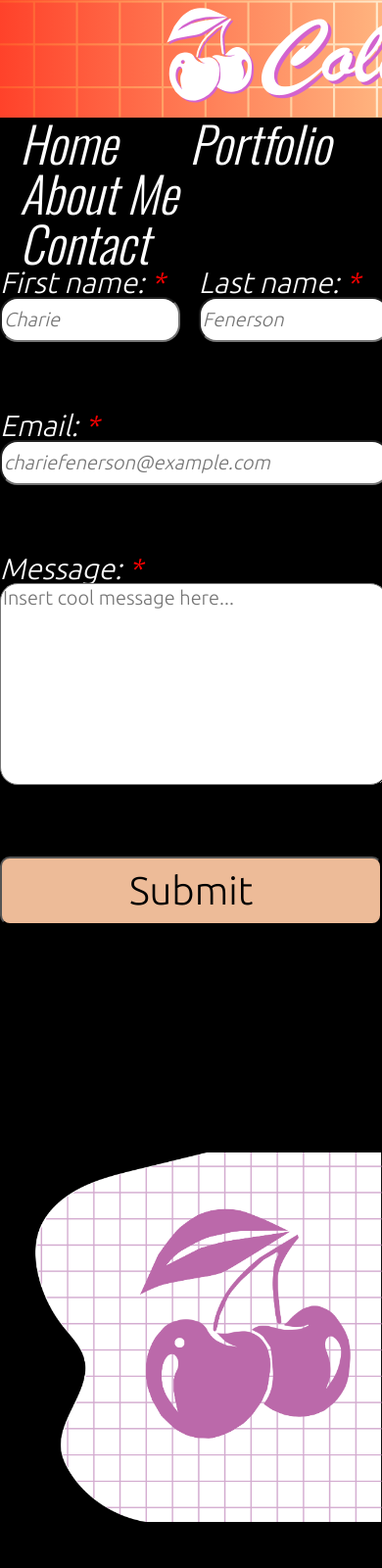
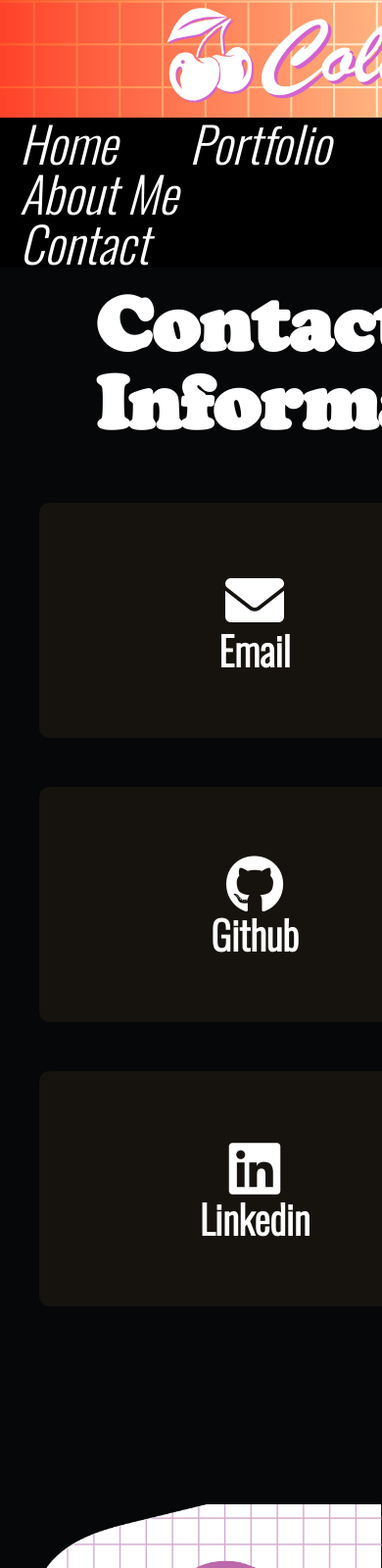
Before and after one commit to Colefreezer/colefreezer.github.io, a plain HTML site: page CD_Contact.html in a window 390 px wide. Shown: the top 1600 px of the page at 98% size. Drawn offline with nearby package versions, Linux system fonts and the light colour scheme.

Commit message:
Worked on About me and Contact
Worked on About me and Contact

```diff
--- a/CD_Contact.html
+++ b/CD_Contact.html
@@ -5,7 +5,7 @@
     <title>Cole Dennie</title>
     <link rel="stylesheet" href="CSS/myersReset.css">
     <link rel="stylesheet" href="CSS/CD_Contact.css">
-
+    <link rel="stylesheet" href="https://cdnjs.cloudflare.com/ajax/libs/font-awesome/6.0.0-beta3/css/all.min.css"> <!-- Font Awesome Link -->
 </head>
 <body>
     <header>
@@ -18,35 +18,32 @@
                 <li class="navItem"><a href="CD_Portfolio.html">Portfolio</a></li>
                 <li class="navItem"><a href="CD_About.html">About Me</a></li>
                 <li class="navItem"><a href="CD_Contact.html">Contact</a></li>
-
             </ul>
         </nav>
     </div>
     <main>
-        <form>
-            <fieldset class="left">
-                <label for="fname">First name:</label>
-                <input type="text" id="fname" name="fname" placeholder="Charie">
-            </fieldset>
-            <fieldset class="right">
-                <label for="lname">Last name:</label>
-                <input type="text" id="lname" name="lname" placeholder="Fenerson">
-            </fieldset>
-            <label for="email">Email:</label>
-            <input type="email" id="email" name="email" placeholder="chariefenerson@example.com">
-
-            <label for="message">Message:</label>
-            <textarea id="message" name="message" rows="4" cols="50" placeholder="Insert cool message here..."></textarea>
-
-            <input class="submitButton" type="submit" value="Submit">
-
-        </form>
+        <section>
+            <h2>Contact Information</h2>
+            <div class="selection">
+                <div class="boxed">
+                    <a href="mailto:colejdennie@gmail.com">
+                        <p><i class="fas fa-envelope"></i> Email</p>
+                    </a>
+                </div>
+                <div class="boxed">
+                    <a href="https://github.com/Colefreezer">
+                        <p><i class="fa-brands fa-github"></i> Github</p>
+                    </a>
+                </div>
+                <div class="boxed">
+                    <a href="https://www.linkedin.com/in/cole-dennie-13095b328/">
+                        <p><i class="fa-brands fa-linkedin"></i> Linkedin</p>
+                    </a>
+                </div>
+            </div>
+        </section>
         <aside>
         </aside>
-
-
-
     </main>
-
 </body>
 </html>
--- a/CSS/CD_About.css
+++ b/CSS/CD_About.css
@@ -74,64 +74,104 @@ a:hover {
 /***
 Body Information
 ____________________________________________*/
+
 body {
-    background: rgb(142,41,36);
-    background: linear-gradient(90deg, rgba(142,41,36,1) 0%, rgba(188,132,94,1) 100%);
+    background-color: #050708;
 }
 
 
-
-article > h2 {
-    text-align: center;
-    font-family: cooper_blackregular;
-    color: white;
-    font-size: 66px;
-    padding-top: 10px;
-    text-shadow: 3px 3px black;
+.aboutSection {
+    max-width: 70%;
+    margin: 0 auto;
+    padding: 20px;
+    font-family: 'Ubuntu', sans-serif;
+    color: #333;
 }
 
-article {
-    background-image: url("Images/BG2.png");
-    background-repeat: no-repeat;
-    background-size: contain;
-    height: 90%;
-    width: 60%;
-    margin: 0 auto;
-    padding: 40px;
+.intro {
+    border-top-left-radius: 150px;
+    border-bottom-left-radius: 150px;
+    border-top-right-radius: 30px;
+    border-bottom-right-radius: 30px;
+    padding: 20px;
+    display: flex;
+    align-items: center;
+    gap: 20px;
+    background-color: #16130E;
+    border: 4px solid #44392C;
 
-}
-main {
-    display: block;
-    margin: 0 auto;
+    /* Grid background */
+    background-image: linear-gradient(90deg, rgba(142, 103, 68, 0.3) 1px, transparent 1px), linear-gradient(rgba(142, 103, 68, 0.3) 1px, transparent 1px);
+    background-size: 20px 20px;
+
+    /* Animation properties */
     width: 100%;
-    height: 1200px;
+    animation: expandWidth 1s ease-out;
 }
 
 
-article p {
-    color: white;
-    font-family: 'Ubuntu', sans-serif;
-    font-size: 35px;
-    font-style: italic;
-    line-height: 1.2;
+.profilePhoto {
+    width: 250px;
+    height: 250px;
+    border-radius: 50%;
+    object-fit: cover;
+    border: 6px solid #F69263;
+}
 
+.bottomHalf {
+    margin-top: 50px;
+    border-top-left-radius: 30px;
+    border-top-right-radius: 30px;
+    padding: 20px;
+    align-items: center;
+    gap: 20px;
+    background-color: #332718;
+}
+
+h1 {
+    font-family: 'cooper_blackregular';
+    font-size: 36px;
+    color: orange;
 }
 
 
+.bottomHalf h2 {
+    font-family: 'cooper_blackregular';
+    font-size: 30px;
+    color: orange;
+    margin-top: 20px;
+}
+
+.bottomHalf p, .bottomHalf ul {
+    font-family: 'Oswald', sans-serif;
+    color: white;
+    font-size: 20px;
+    line-height: 1.6;
+}
+
+.aboutSection ul {
+    list-style-type: square;
+    padding-left: 20px;
+}
+
+.bottomHalf li {
+    display: block;
+    margin-bottom: 8px;
+    font-family: 'Oswald', sans-serif;
+    font-size: 18px;
+    color: white;
+}
 
 
-@media (max-width: 1050px) {
-    article {
-        width: 90%;
-        margin: none;
-        padding: 40px;
+/* ANIMATION */
+@keyframes expandWidth {
+    0% {
+        width: 0;
+        opacity: 0;
     }
-    article p {
-        color: white;
-        font-family: 'Ubuntu', sans-serif;
-        font-size: 50px;
 
-        line-height: 1;
-
+    100% {
+        width: 100%;
+        opacity: 1;
     }
-    }
+}
--- a/CSS/CD_Contact.css
+++ b/CSS/CD_Contact.css
@@ -62,7 +62,7 @@ ____________________________________________*/
 li {
     display: inline;
 }
-a {
+.navItem a {
     padding-left: 20px;
     padding-right: 50px;
     font-family: 'Oswald', sans-serif;
@@ -73,19 +73,18 @@ a {
     transition: 0.3s;
 }
 
-a:hover {
-    color: rgb(255, 207, 200);
-    font-weight: bolder;
-    letter-spacing: 0.1em;
-}
+    .navItem a:hover {
+        color: rgb(255, 207, 200);
+        font-weight: bolder;
+        letter-spacing: 0.1em;
+    }
 
 /***
 Body Information
 ____________________________________________*/
 
 body {
-    background-color: black;
-
+    background-color: #050708;
 }
 
 aside {
@@ -98,74 +97,76 @@ aside {
     width: 40%;
 }
 
-form {
+h2 {
+    max-width: 50%;
+    margin: 0 auto;
+    padding: 20px;
+    font-family: 'cooper_blackregular';
+    font-weight: bold;
+    font-size: 40px;
+    color: white;
+}
+
+
+section {
     width: 49%;
     float: left;
     margin-left: 20px;
     margin-top: 20px;
 }
 
-label {
-    font-family: 'Ubuntu', sans-serif;
-    color: white;
-    font-size: 30px;
-    font-style: italic;
+.selection {
+    display: grid;
+    grid-template-columns: repeat(2, minmax(0, 1fr));
+    grid-gap: 10px;
+    padding: 20px;
+    margin: 0 auto;
+    max-width: 1200px;
 }
 
-
-input {
-    font-family: 'Ubuntu', sans-serif;
-    font-size: 20px;
-    font-style: italic;
-    width: 100%;
-    height: 40px;
-    margin-bottom: 70px;
-    border-radius: 18px;
-    background: white;
+.boxed {
+    width: 400px;
+    height: 200px;
+    text-align: center;
+    padding: 20px;
+    margin: 20px;
+    background-color: #16130E;
+    border-radius: 10px;
+    cursor: pointer;
+    transition: 0.3s;
 }
 
-textarea {
-    font-family: 'Ubuntu', sans-serif;
-    font-size: 20px;
-    width: 100%;
-    height: 200px;
-    margin-bottom: 70px;
-    border-radius: 18px;
-    background: white;
-}
-
-label::after{
-    content: " *";
-    color: red;
+    .boxed a {
+        display: block;
+        height: 100%;
+        width: 100%;
+        color: white;
+        text-decoration: none;
     }
 
-.left {
-    padding-right: 20px;
-    width: 45%;
-    float: left;
-}
-.right {
-    width: 48%;
-    float: right;
-}
+    .boxed p {
+        font-family: 'Oswald', sans-serif;
+        font-weight: bold;
+        font-size: 40px;
+        color: white;
+        display: flex;
+        flex-direction: column;
+        align-items: center;
+        justify-content: center;
+        height: 100%;
+    }
 
-.submitButton {
-    background-color: #EDBB98;
-    height: 70px;
-    border-radius: 10px;
-    font-size: 40px;
-    font-style: normal;
-    transition: 0.2s;
+    .boxed i {
+        font-size: 60px;
+        color: white;
+    }
 
-}
+    .boxed:hover {
+        background-color: #3b2d1e;
+    }
 
-.submitButton:hover {
-    transform: scaleY(1.4);
-    background-color: #ffd6b9;
-    font-size: 43px;
-    font-weight: bolder;
-    letter-spacing: 0.2em;
-}
+
+
 
 
 
@@ -174,12 +175,20 @@ label::after{
         float: none;
         width: 100%;
     }
-    form {
+    section {
         width: 100%;
         float: none;
         margin-left: 0px;
         margin-top: 0px;
     }
+    h2 {
+        font-size: 80px;
+    }
+
+    .selection {
+        grid-template-columns: repeat(1, minmax(0, 1fr));
+
+    }
 
 
 
--- a/CSS/CD_Home.css
+++ b/CSS/CD_Home.css
@@ -95,7 +95,7 @@ aside h1 {
     font-size: 75px;
     font-family: 'Oswald', sans-serif;
     font-style: italic;
-    font-weight:bold;
+    font-weight: bold;
     margin-left: 20px;
 }
 
```
Also changed, not shown: CD_About.html (+34 -10 lines), CSS/CD_Portfolio.css (+29 -16 lines), CSS/aboutMe.js (added, +50 -0 lines), 1 other file.
